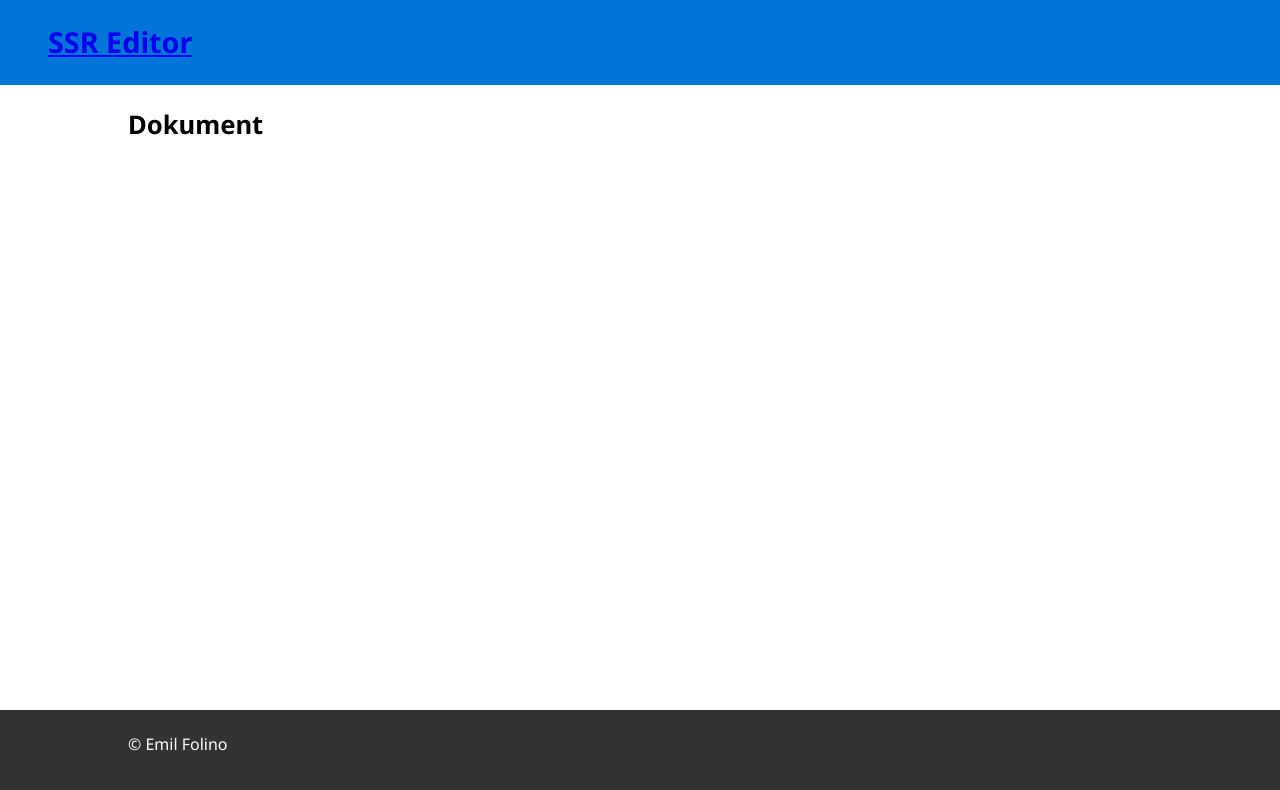
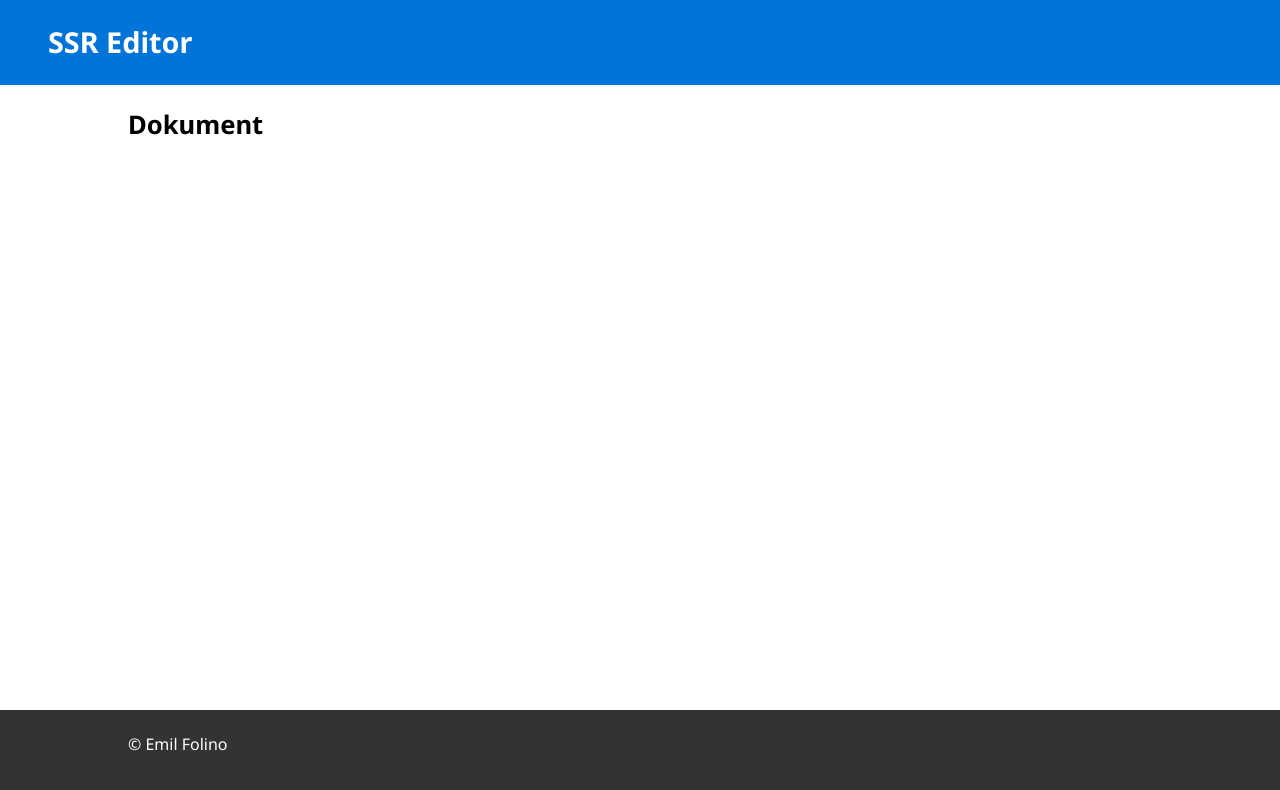
Before and after one commit to 7rip7ych/lucid-frontend, a React (Vite) app: page / in a window 1280 px wide. Shown: the top 790 px of the page. Built offline with nearby package versions, Linux system fonts and the light colour scheme.

Commit message:
Style header title

```diff
--- a/src/style/style.css
+++ b/src/style/style.css
@@ -74,3 +74,12 @@ footer {
     padding: 1.4rem 8rem;
     flex-shrink: 0;
 }
+
+header a {
+    color: inherit;
+    text-decoration-line: none;
+}
+
+header a:hover {
+    color: #ccc;
+}
```
